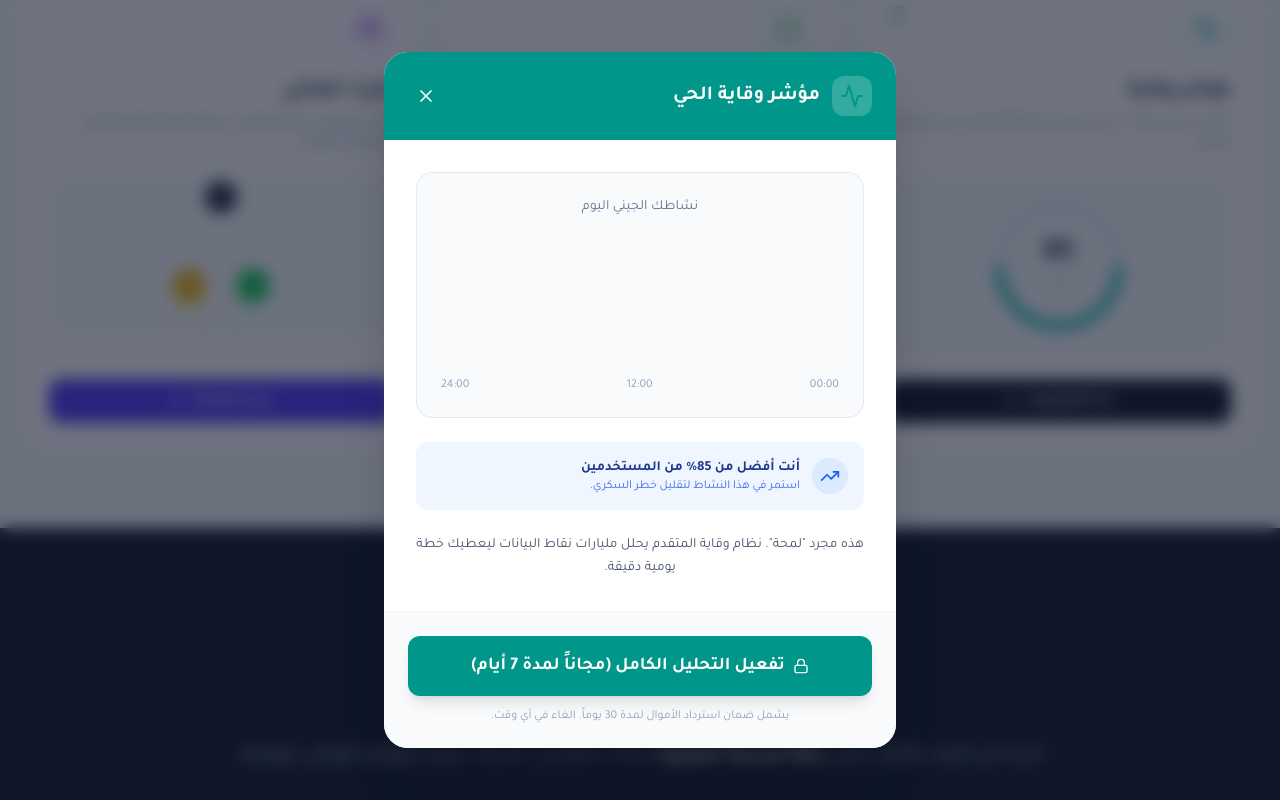
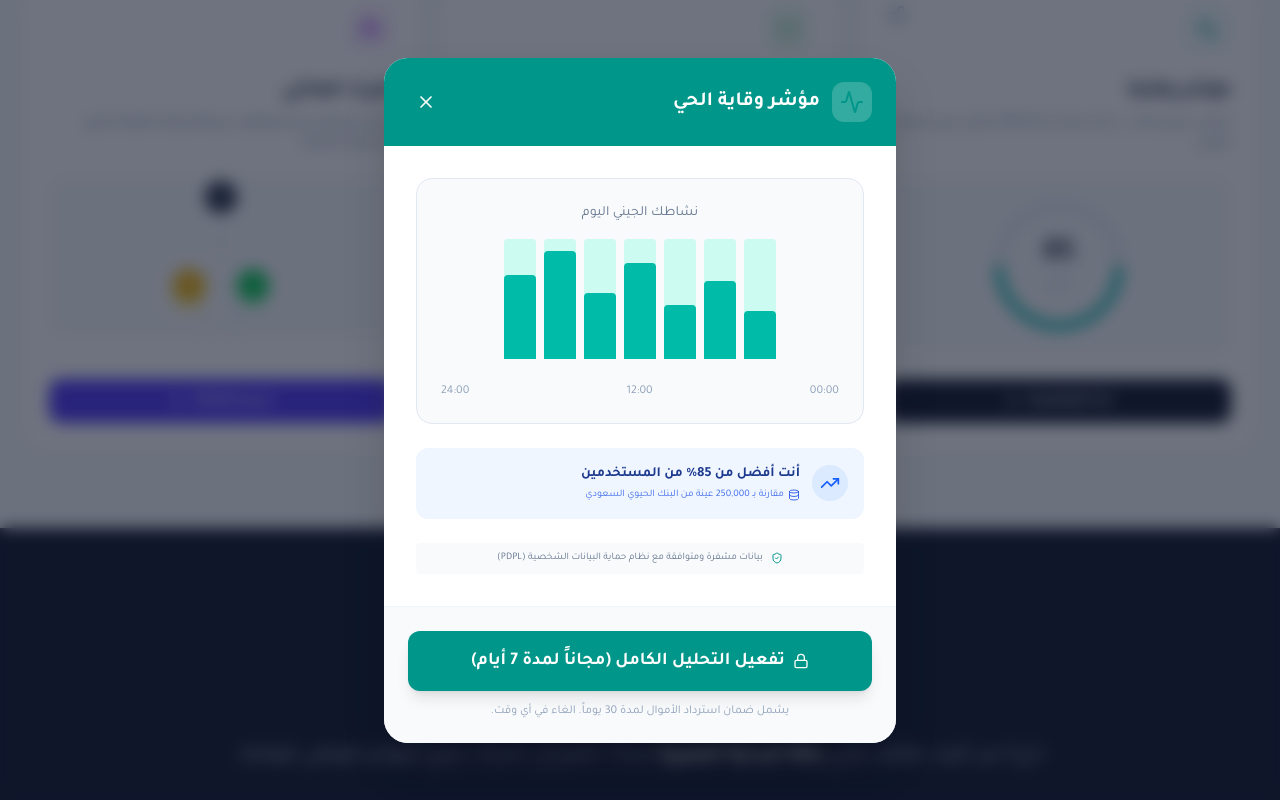
Before and after one commit to DrYounis/WiqayaGen, a Next.js app: page / in a window 1280 px wide. Both pictures are taken after a click on the button "ابدأ المنافسة". Shown: the part 954-1754 px from the top of the page. Built offline with nearby package versions, Linux system fonts and the light colour scheme.

Commit message:
fix: wiqaya score graph height and add trust factors

```diff
--- a/src/components/ServicesGrid.tsx
+++ b/src/components/ServicesGrid.tsx
@@ -152,7 +152,7 @@ export default function ServicesGrid() {
                         <p className="text-slate-500 text-sm mb-4">نشاطك الجيني اليوم</p>
                         <div className="flex items-end justify-center gap-2 h-32 pb-2">
                             {[40, 65, 45, 80, 55, 90, 70].map((h, i) => (
-                                <div key={i} className="w-8 bg-teal-200 rounded-t-sm relative group">
+                                <div key={i} className="w-8 bg-teal-100 rounded-t-sm relative group h-full">
                                     <div
                                         style={{ height: `${h}%` }}
                                         className="w-full bg-teal-500 absolute bottom-0 rounded-t-sm transition-all duration-500 group-hover:bg-teal-600"
@@ -172,12 +172,17 @@ export default function ServicesGrid() {
                         </div>
                         <div>
                             <strong className="block text-blue-900 text-sm">أنت أفضل من 85% من المستخدمين</strong>
-                            <p className="text-blue-700/80 text-xs">استمر في هذا النشاط لتقليل خطر السكري.</p>
+                            <div className="flex items-center gap-1 mt-1 text-[10px] text-blue-700/80">
+                                <Database className="w-3 h-3" />
+                                <span>مقارنة بـ 250,000 عينة من البنك الحيوي السعودي</span>
+                            </div>
                         </div>
                     </div>
-                    <p className="text-slate-600 text-sm leading-relaxed">
-                        هذه مجرد "لمحة". نظام وقاية المتقدم يحلل مليارات نقاط البيانات ليعطيك خطة يومية دقيقة.
-                    </p>
+
+                    <div className="flex items-center justify-center gap-2 bg-slate-50 py-2 rounded text-[10px] text-slate-500">
+                        <ShieldCheck className="w-3 h-3 text-teal-600" />
+                        <span>بيانات مشفرة ومتوافقة مع نظام حماية البيانات الشخصية (PDPL)</span>
+                    </div>
                 </div>
             </ServiceModal>
 
```
